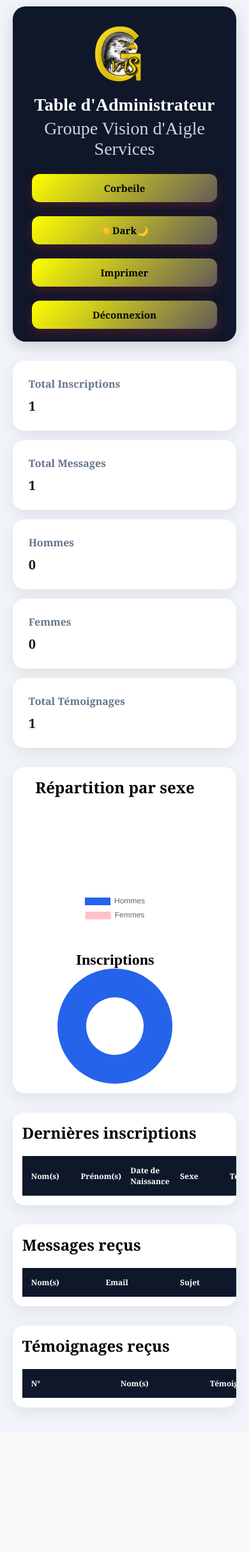
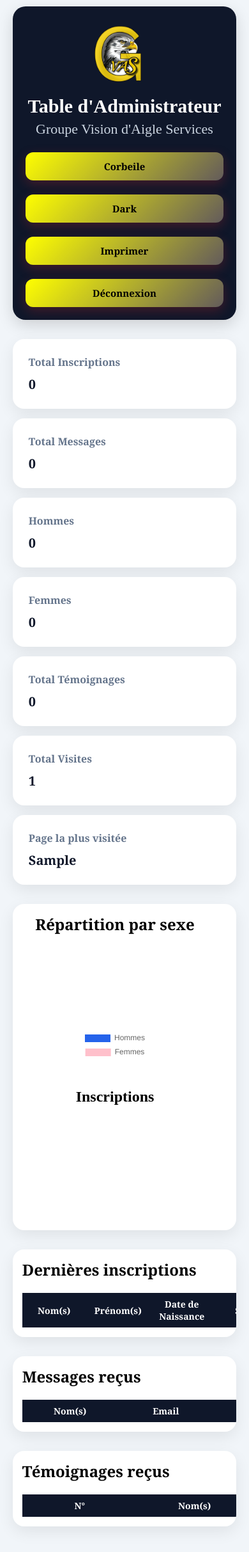
Before and after one commit to El-mavic/Projet_GVAS, a PHP site: page /dashboard.php in a window 390 px wide. Shown: the whole page at 64% size. Before the commit the page ends 2216 px from the top, so only its background shows below. Run offline with PHP 8.4, Linux system fonts and the light colour scheme; the visitor is signed in with stand-in values (Sample User, id 1); tables that the repository leaves empty or names only in its code hold one stand-in row (values such as "Sample post"); lists and menus that the app fills with data are empty.

Commit message:
Rectification

```diff
--- a/SITE_GVAS/dashboard.css
+++ b/SITE_GVAS/dashboard.css
@@ -335,6 +335,38 @@ table tr:hover {
     background: #3190ee;
 }
 
+/* Empêcher le croisement du texte dans les tableaux */
+.table-section table {
+    width: 100%;
+    table-layout: fixed;
+}
+
+.table-section th,
+.table-section td {
+    word-wrap: break-word;
+    overflow-wrap: break-word;
+    white-space: normal;
+    text-align: center;
+    padding: 10px;
+}
+
+@media screen and (max-width: 1024px) {
+
+    .table-section {
+        overflow-x: auto;
+    }
+
+    .table-section table {
+        min-width: 900px;
+    }
+
+    .table-section th,
+    .table-section td {
+        font-size: 14px;
+        padding: 8px;
+    }
+}
+
 /* RESPONSIVE */
 @media(max-width: 768px) {
     .cards {
@@ -386,33 +418,6 @@ table tr:hover {
     background: rgba(255, 255, 0, 0.74);
 }
 
-/* bouton */
-/* #theme-toggle {
-    margin-top: 15px;
-    padding: 10px 18px;
-    border: none;
-    border-radius: 10px;
-    cursor: pointer;
-    background: linear-gradient(135deg, #0a0a0a, #635b5b);
-    color: white;
-    font-weight: bold;
-    font-family: Cambria, Cochin, Georgia, Times, 'Times New Roman', serif;
-}
-
-#theme-toggle:hover {
-    transform: translateY(-2px);
-    background: linear-gradient(135deg, #696565, #bbcf08);
-}
-
-#theme-toggle:active {
-    transform: scale(0.97);
-}
-
-.table-section:last-child td:nth-child(3) {
-    max-width: 400px;
-    word-wrap: break-word;
-    white-space: normal;
-} */
 
 /* Bouton de déconnexion */
 .logout-btn {
@@ -459,12 +464,55 @@ table tr:hover {
 
 
 
-
-/*Les responsives*/
 /* ===== TABLETTE ===== */
 @media screen and (max-width: 1024px) {
+
     .dashboard {
         padding: 15px;
+    }
+
+    .dashboard-header {
+        display: flex;
+        flex-direction: column;
+        align-items: center;
+        gap: 20px;
+        text-align: center;
+        padding: 20px;
+    }
+
+    .header-left {
+        display: flex;
+        flex-direction: column;
+        align-items: center;
+    }
+
+    .header-text h1 {
+        font-size: 30px;
+        line-height: 1.2;
+    }
+
+    .header-text p {
+        font-size: 22px;
+    }
+
+    .gvas {
+        width: 150px;
+        height: auto;
+        margin-bottom: 0;
+    }
+
+    .header-right {
+        display: flex;
+        flex-wrap: wrap;
+        justify-content: center;
+        gap: 12px;
+        width: 100%;
+    }
+
+    .logout-btn {
+        min-width: 120px;
+        padding: 12px 18px;
+        font-size: 15px;
     }
 
     .cards {
@@ -472,19 +520,11 @@ table tr:hover {
         gap: 15px;
     }
 
-    .gvas {
-        width: 90px;
-    }
-
-    header h1 {
-        font-size: 28px;
-        text-align: center;
-    }
-
     .table-section {
         padding: 15px;
         overflow-x: auto;
     }
+
 }
 
 /* ===== MOBILE ===== */
--- a/SITE_GVAS/dashboard.php
+++ b/SITE_GVAS/dashboard.php
@@ -8,18 +8,19 @@ if (!isset($_SESSION['admin'])) {
 require 'traitement.php';
 
 // Statistiques
-$totalInscriptions = $pdo->query("SELECT COUNT(*) FROM inscriptions")->fetchColumn();
-$totalMessages = $pdo->query("SELECT COUNT(*) FROM utilisateurs")->fetchColumn();
-$totalHommes = $pdo->query("SELECT COUNT(*) FROM inscriptions WHERE sexe='Masculin'")->fetchColumn();
-$totalFemmes = $pdo->query("SELECT COUNT(*) FROM inscriptions WHERE sexe='Féminin'")->fetchColumn();
-$totalTemoignages = $pdo->query("SELECT COUNT(*) FROM temoignages")->fetchColumn();
+$totalInscriptions = $pdo->query("SELECT COUNT(*) FROM inscriptions WHERE deleted = 0")->fetchColumn();
+$totalMessages = $pdo->query("SELECT COUNT(*) FROM utilisateurs WHERE deleted = 0")->fetchColumn();
+$totalHommes = $pdo->query("SELECT COUNT(*) FROM inscriptions WHERE sexe='Masculin' AND deleted = 0")->fetchColumn();
+$totalFemmes = $pdo->query("SELECT COUNT(*) FROM inscriptions WHERE sexe='Féminin' AND deleted = 0")->fetchColumn();
+$totalTemoignages = $pdo->query("SELECT COUNT(*) FROM temoignages WHERE deleted = 0")->fetchColumn();
 
 
 // Inscriptions par formation
 $formationsData = $pdo->query("
-    SELECT formation, COUNT(*) as total
-    FROM inscriptions
-    GROUP BY formation
+SELECT formation, COUNT(*) as total
+FROM inscriptions
+WHERE deleted = 0
+GROUP BY formation
 ")->fetchAll(PDO::FETCH_ASSOC);
 
 $formationLabels = [];
@@ -54,7 +55,21 @@ $temoignages = $pdo->query(
      ORDER BY id ASC
      LIMIT 10"
 )->fetchAll(PDO::FETCH_ASSOC);
+
+// recupère le nombre total de visites et la page la plus visitée
+$totalVisites = $pdo->query("SELECT COUNT(*) FROM visites")->fetchColumn();
+
+// Recupère la page la plus visitée
+$stmt = $pdo->query("
+    SELECT page, COUNT(*) as total
+    FROM visites
+    GROUP BY page
+    ORDER BY total DESC
+    LIMIT 1
+");
+$pagePlusVisitee = $stmt->fetch(PDO::FETCH_ASSOC);
 ?>
+
 
 <!DOCTYPE html>
 <html lang="fr">
@@ -84,7 +99,7 @@ $temoignages = $pdo->query(
                 <a href="corbeille.php" id="theme-toggle" class="logout-btn">Corbeile
 
                 </a>
-                <button id="theme-toggl" class="logout-btn">☀️Dark🌙</button>
+                <button id="theme-toggl" class="logout-btn">Dark</button>
                 <button onclick="printSection('inscriptions')" class="logout-btn">
                     Imprimer
                 </button>
@@ -116,6 +131,18 @@ $temoignages = $pdo->query(
             <div class="card">
                 <h3>Total Témoignages</h3>
                 <p><?= $totalTemoignages ?></p>
+            </div>
+
+            <div class="card">
+                <h3>Total Visites</h3>
+                <p><?= $totalVisites ?></p>
+            </div>
+
+            <div class="card">
+                <h3>Page la plus visitée</h3>
+                <p>
+                    <?= $pagePlusVisitee ? $pagePlusVisitee['page'] : 'Aucune visite' ?>
+                </p>
             </div>
         </section>
 
--- a/SITE_GVAS/style.css
+++ b/SITE_GVAS/style.css
@@ -122,6 +122,7 @@ header {
     border-radius: 10px;
     overflow: hidden;
     transition: height cubic-bezier(0.175, 0.885, 0.32, 1.275);
+    z-index: 1000;
 
 }
 
```
Also changed, not shown: SITE_GVAS/Formation.php (+15 -0 lines), SITE_GVAS/Gloire/page_publicitaire.html (+16 -4 lines), SITE_GVAS/Vivi/apropos.html (+18 -1 lines), SITE_GVAS/contacts.php (+15 -0 lines), SITE_GVAS/corbeille.php (+24 -4 lines), SITE_GVAS/delete.php (+17 -3 lines), SITE_GVAS/delete_multiple.php (deleted, +0 -21 lines), SITE_GVAS/galerie.php (+15 -0 lines), SITE_GVAS/index.php (+18 -3 lines), SITE_GVAS/temoignage.php (+14 -0 lines), SITE_GVAS/corbeille.css (deleted).
